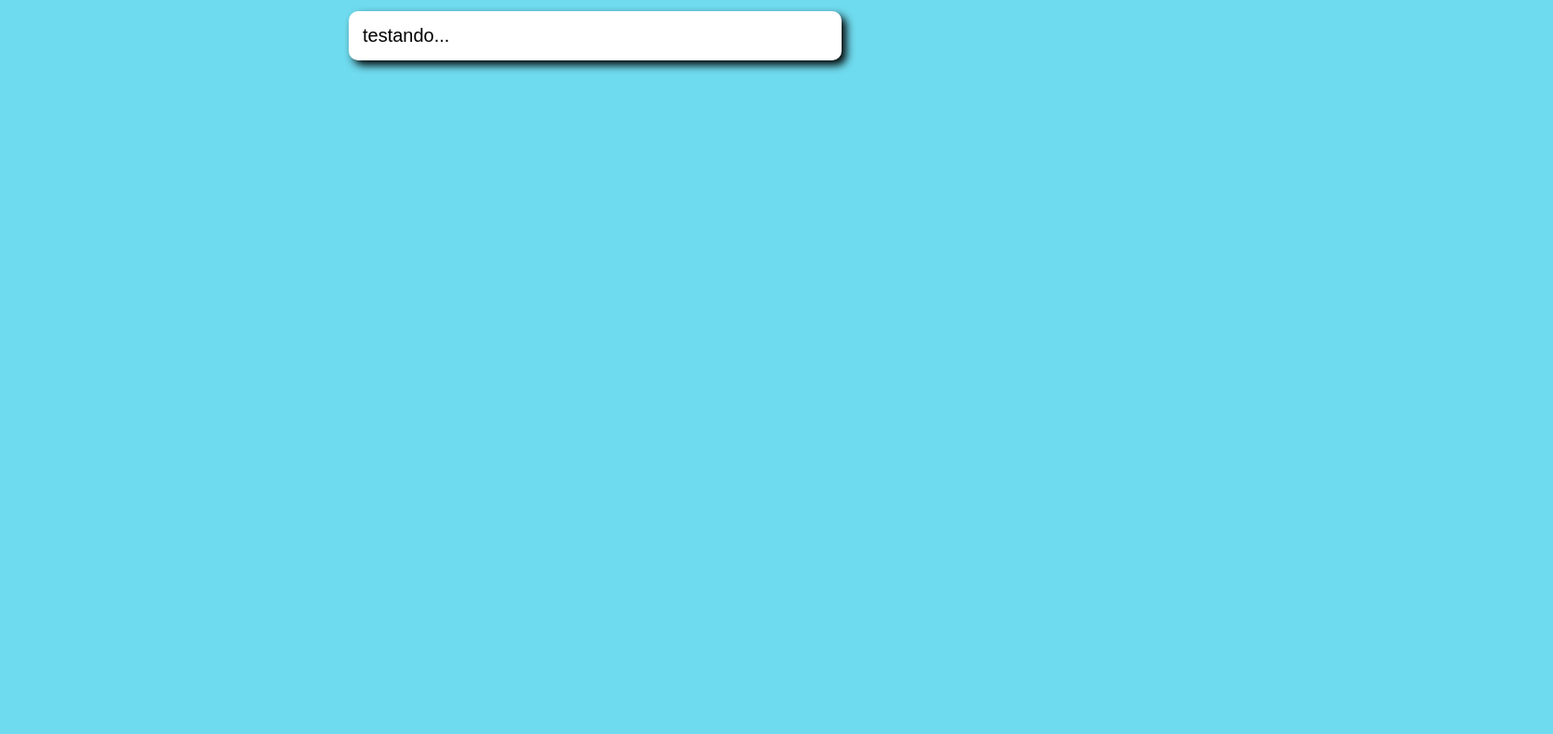
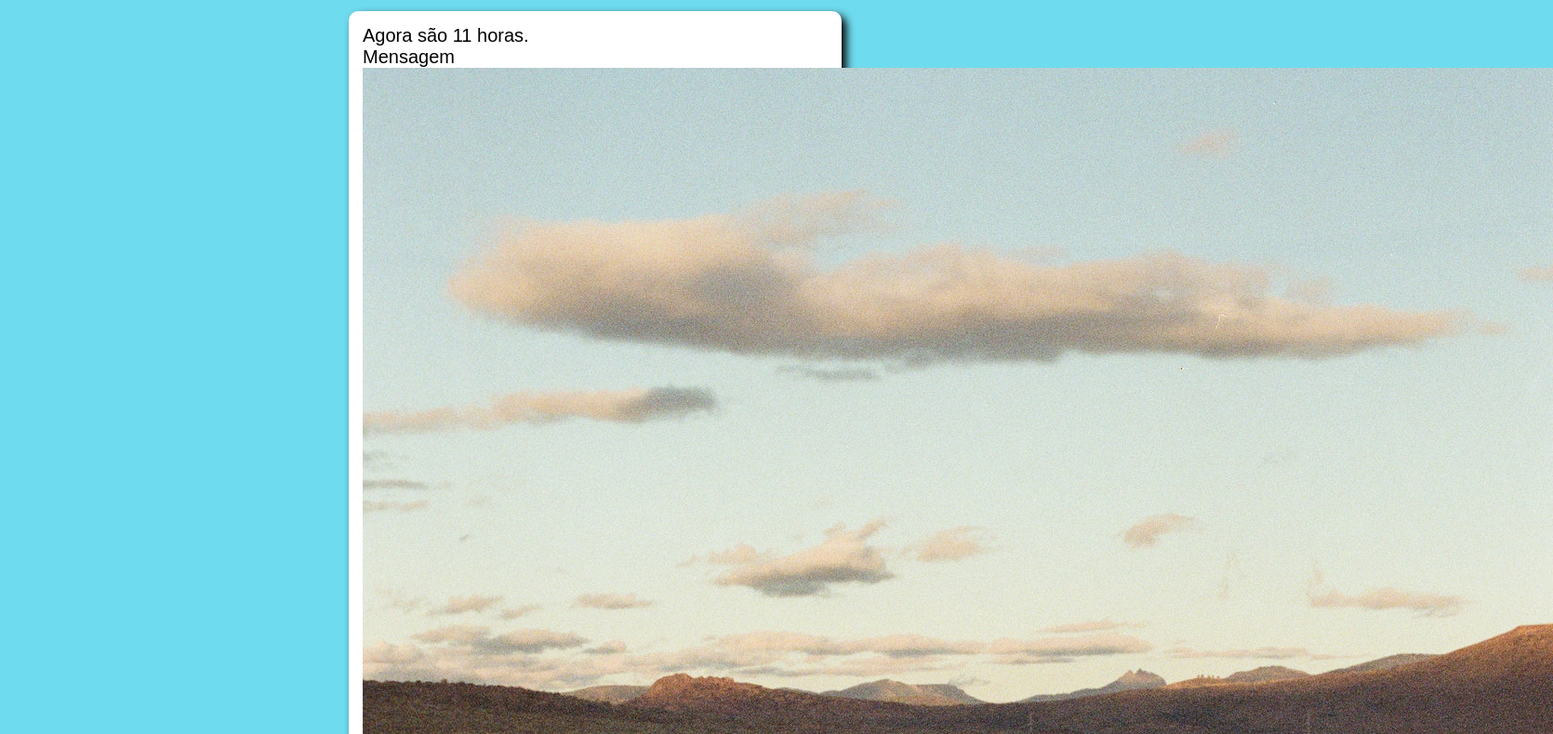
Before and after one commit to Eliarito/08-js-dom-condicoes, a plain HTML site: page index.html in a window 1280 px wide. Shown: the part 87-877 px from the top of the page at 93% size, 1670 px wide, since content can reach past the window. Before the commit the page ends 800 px from the top, so only its background shows below. Drawn offline with Linux system fonts and the light colour scheme.

Commit message:
Atualização 1.4

```diff
--- a/estilo.css
+++ b/estilo.css
@@ -17,7 +17,6 @@ section {
     box-shadow: 5px 5px 10px black;
 }
 
-
 footer {
     color:white;
     text-align: center;
--- a/index.html
+++ b/index.html
@@ -7,18 +7,18 @@
   <title>Atividade JS</title>
   <link rel="stylesheet" href="estilo.css">
 </head>
-<body>
+<body onload="carregar()">
   <header>
     <h1>Título</h1>
   </header>
   <section>
-    <div>
-      testando...
+    <div id="msg"></div>
+      Mensagem
     </div>
-
-    <div>
-
+    <div id="foto">
+      <img id="imagem" src="fotomanha.jpg" alt="Foto do dia">
     </div>
   </section>
+  <script src="script.js"></script>
 </body>
 </html>
--- /dev/null
+++ b/script.js
@@ -0,0 +1,7 @@
+function carregar() {
+    var msg = window.document.getElementById('msg')
+    var img = window.document.getElementById('imagem')
+    var data = new Date()
+    var hora = data.getHours()
+    msg.innerHTML = `Agora são ${hora} horas.`
+}
```
